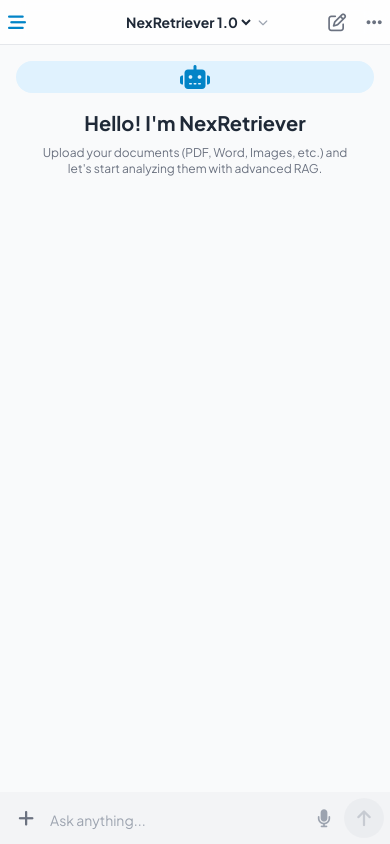
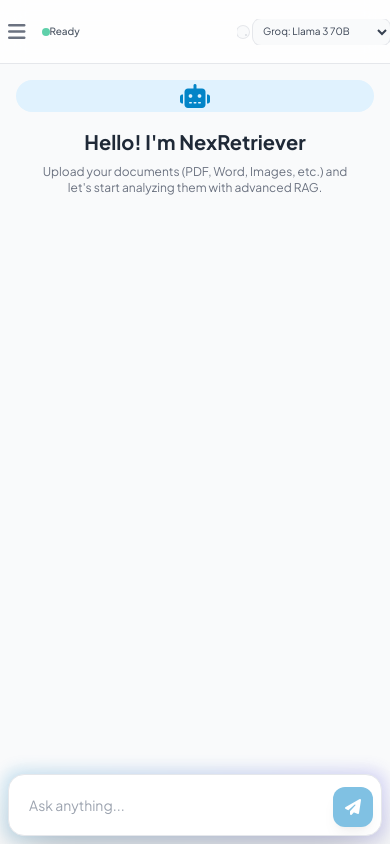
Before and after one commit to Gauravsonawane3435/pdf_rag_chatbot, a Python web app: template templates/index.html in a window 390 px wide. Run offline with Jinja, Linux system fonts and the light colour scheme; the template is opened without the code that fills it, so the values that code supplies are empty; some libraries are stand-ins or nearby versions.

Commit message:
style: final responsive UI refinements

```diff
--- a/static/script.js
+++ b/static/script.js
@@ -140,18 +140,7 @@ function setupEventListeners() {
 
     if (chatInput && sendBtn) {
         chatInput.addEventListener('input', () => {
-            const hasText = chatInput.value.trim() !== '';
-            sendBtn.disabled = !hasText;
-
-            // Visual feedback for send button like ChatGPT
-            if (hasText) {
-                sendBtn.classList.add('bg-primary-600', 'text-white');
-                sendBtn.classList.remove('bg-gray-200', 'dark:bg-slate-800', 'text-gray-400', 'dark:text-slate-600');
-            } else {
-                sendBtn.classList.remove('bg-primary-600', 'text-white');
-                sendBtn.classList.add('bg-gray-200', 'dark:bg-slate-800', 'text-gray-400', 'dark:text-slate-600');
-            }
-
+            sendBtn.disabled = chatInput.value.trim() === '';
             chatInput.style.height = 'auto';
             chatInput.style.height = chatInput.scrollHeight + 'px';
         });
@@ -162,24 +151,6 @@ function setupEventListeners() {
                 sendMessage();
             }
         });
-    }
-
-    const mobileNewChat = document.getElementById('mobile-new-chat-btn');
-    if (mobileNewChat) mobileNewChat.onclick = () => window.location.reload();
-
-    const mobileUpload = document.getElementById('mobile-upload-btn');
-    if (mobileUpload && fileInput) mobileUpload.onclick = () => fileInput.click();
-
-    const scrollBottomBtn = document.getElementById('scroll-bottom-btn');
-    if (scrollBottomBtn && chatMessages) {
-        chatMessages.addEventListener('scroll', () => {
-            const isScrolledUp = chatMessages.scrollHeight - chatMessages.scrollTop - chatMessages.clientHeight > 200;
-            if (isScrolledUp) scrollBottomBtn.classList.add('show');
-            else scrollBottomBtn.classList.remove('show');
-        });
-        scrollBottomBtn.onclick = () => {
-            chatMessages.scrollTo({ top: chatMessages.scrollHeight, behavior: 'smooth' });
-        };
     }
 
     if (dropZone && fileInput) {
@@ -436,8 +407,8 @@ function createBotMessageShell() {
     const div = document.createElement('div');
     div.className = 'flex justify-start animate-slide-in';
     div.innerHTML = `
-        <div class="max-w-[100%] md:max-w-[80%] flex flex-row items-start gap-3 md:gap-4">
-            <div class="bot-avatar w-8 h-8 rounded-full flex-shrink-0 flex items-center justify-center text-sm bg-gray-200 dark:bg-slate-800 text-gray-500 dark:text-slate-400">
+        <div class="max-w-[90%] md:max-w-[80%] flex flex-row items-start gap-4">
+            <div class="w-8 h-8 rounded-full flex-shrink-0 flex items-center justify-center text-sm bg-gray-200 dark:bg-slate-800 text-gray-500 dark:text-slate-400">
                 <i class="fas fa-robot"></i>
             </div>
             <div class="p-4 rounded-2xl bg-white dark:bg-slate-900 border border-gray-100 dark:border-slate-800 text-gray-800 dark:text-slate-100 chat-bubble-bot shadow-sm message-container w-full min-w-0 overflow-hidden">
@@ -525,8 +496,8 @@ function appendMessage(sender, content, sources = []) {
     const div = document.createElement('div');
     div.className = `flex ${sender === 'user' ? 'justify-end' : 'justify-start'} animate-slide-in`;
     div.innerHTML = `
-        <div class="max-w-[100%] md:max-w-[80%] flex ${sender === 'user' ? 'flex-row-reverse' : 'flex-row'} items-start gap-3 md:gap-4 w-full">
-            <div class="${sender === 'user' ? 'user-avatar' : 'bot-avatar'} w-8 h-8 rounded-full flex-shrink-0 flex items-center justify-center text-sm ${sender === 'user' ? 'bg-primary-600 text-white' : 'bg-gray-200 dark:bg-slate-800 text-gray-500 dark:text-slate-400'}">
+        <div class="max-w-[90%] md:max-w-[80%] flex ${sender === 'user' ? 'flex-row-reverse' : 'flex-row'} items-start gap-4">
+            <div class="w-8 h-8 rounded-full flex-shrink-0 flex items-center justify-center text-sm ${sender === 'user' ? 'bg-primary-600 text-white' : 'bg-gray-200 dark:bg-slate-800 text-gray-500 dark:text-slate-400'}">
                 <i class="fas ${sender === 'user' ? 'fa-user' : 'fa-robot'}"></i>
             </div>
             <div class="p-4 rounded-2xl ${sender === 'user' ? 'bg-primary-600 text-white chat-bubble-user shadow-lg shadow-primary-500/20' : 'bg-white dark:bg-slate-900 border border-gray-100 dark:border-slate-800 text-gray-800 dark:text-slate-100 chat-bubble-bot shadow-sm'} w-full min-w-0 overflow-hidden">
--- a/templates/index.html
+++ b/templates/index.html
@@ -93,36 +93,55 @@
 
         <!-- Main Content -->
         <main class="flex-1 flex flex-col relative bg-transparent w-full md:w-auto">
-            <!-- Header (Simplified like ChatGPT) -->
+            <!-- Header -->
             <header
-                class="h-14 md:h-16 border-b border-gray-200 dark:border-slate-800 bg-white/80 dark:bg-slate-900/80 backdrop-blur-md flex items-center justify-between px-3 md:px-8 z-10 sticky top-0">
-                <div class="flex items-center gap-1 md:gap-4">
+                class="h-16 border-b border-gray-200 dark:border-slate-800 bg-white/80 dark:bg-slate-900/80 backdrop-blur-md flex items-center justify-between px-3 md:px-8 z-10 sticky top-0">
+                <div class="flex items-center gap-2 md:gap-4 flex-shrink-0">
                     <!-- Mobile Menu Button -->
-                    <button id="mobile-menu-btn" class="p-2 text-gray-500 hover:text-primary-600 transition-colors">
-                        <i class="fas fa-bars-staggered text-lg"></i>
+                    <button id="mobile-menu-btn"
+                        class="md:hidden p-2 text-gray-500 hover:text-primary-600 transition-colors">
+                        <i class="fas fa-bars text-xl"></i>
                     </button>
+
+                    <span class="flex items-center gap-1.5 md:gap-2">
+                        <span class="w-2 h-2 rounded-full bg-emerald-500 animate-pulse"></span>
+                        <span class="text-[10px] sm:text-sm font-medium text-gray-600 dark:text-slate-400"
+                            id="session-status">Ready</span>
+                    </span>
                 </div>
 
-                <!-- Centered Model Selection (like ChatGPT 5.2) -->
-                <div class="absolute left-1/2 -translate-x-1/2 flex items-center gap-1 cursor-pointer">
+                <div class="flex items-center gap-1 md:gap-3 overflow-x-auto no-scrollbar">
+                    <!-- Vision Toggle -->
+                    <div
+                        class="flex items-center gap-1.5 md:gap-2 bg-gray-50 dark:bg-slate-800 p-1.5 md:p-2 rounded-lg ring-1 ring-gray-200 dark:ring-slate-700 flex-shrink-0">
+                        <span
+                            class="text-[9px] md:text-[10px] font-bold text-gray-400 uppercase tracking-widest hidden xs:inline">Vision</span>
+                        <label class="relative inline-flex items-center cursor-pointer">
+                            <input type="checkbox" id="vision-toggle" class="sr-only peer">
+                            <div
+                                class="w-7 h-4 md:w-8 md:h-4 bg-gray-200 peer-focus:outline-none rounded-full peer dark:bg-slate-700 peer-checked:after:translate-x-full peer-checked:after:border-white after:content-[''] after:absolute after:top-[2px] after:left-[2px] after:bg-white after:border-gray-300 after:border after:rounded-full after:h-3 after:w-3 after:transition-all peer-checked:bg-primary-600">
+                            </div>
+                        </label>
+                    </div>
+
+                    <div
+                        class="hidden sm:flex items-center gap-2 bg-gray-50 dark:bg-slate-800 p-2 rounded-lg ring-1 ring-gray-200 dark:ring-slate-700 flex-shrink-0">
+                        <span class="text-xs font-semibold text-gray-500 dark:text-slate-400">Stream</span>
+                        <label class="relative inline-flex items-center cursor-pointer">
+                            <input type="checkbox" id="stream-toggle" class="sr-only peer" checked>
+                            <div
+                                class="w-9 h-5 bg-gray-200 peer-focus:outline-none rounded-full peer dark:bg-slate-700 peer-checked:after:translate-x-full peer-checked:after:border-white after:content-[''] after:absolute after:top-[2px] after:left-[2px] after:bg-white after:border-gray-300 after:border after:rounded-full after:h-4 after:w-4 after:transition-all peer-checked:bg-primary-600">
+                            </div>
+                        </label>
+                    </div>
+
                     <select id="model-select"
-                        class="bg-transparent text-gray-800 dark:text-white text-sm md:text-base font-bold border-none focus:ring-0 p-1 outline-none appearance-none text-center cursor-pointer">
-                        <option value="groq/llama-3.3-70b-versatile">NexRetriever 1.0</option>
-                        <option value="openai/gpt-4-turbo">GPT-4 Turbo</option>
-                        <option value="anthropic/claude-3-5-sonnet-20240620">Claude 3.5</option>
-                        <option value="cohere/command-r-plus">Command R+</option>
+                        class="bg-gray-50 dark:bg-slate-800 text-gray-700 dark:text-slate-200 text-[10px] md:text-sm rounded-lg border-none ring-1 ring-gray-200 dark:ring-slate-700 focus:ring-2 focus:ring-primary-500 p-1.5 md:p-2 outline-none max-w-[100px] xs:max-w-[150px] md:max-w-xs truncate flex-shrink-0">
+                        <option value="groq/llama-3.3-70b-versatile">Groq: Llama 3 70B</option>
+                        <option value="openai/gpt-4-turbo">OpenAI: GPT-4 Turbo</option>
+                        <option value="anthropic/claude-3-5-sonnet-20240620">Claude 3.5 Sonnet</option>
+                        <option value="cohere/command-r-plus">Cohere: Command R+</option>
                     </select>
-                    <i class="fas fa-chevron-down text-[10px] text-gray-400"></i>
-                </div>
-
-                <div class="flex items-center gap-1 md:gap-3">
-                    <button id="mobile-new-chat-btn" class="p-2 text-gray-500 hover:text-primary-600 md:hidden">
-                        <i class="far fa-edit text-lg"></i>
-                    </button>
-                    <!-- Settings/Options Button (To hide the messy toggles) -->
-                    <button id="header-settings-btn" class="p-2 text-gray-500 hover:text-primary-600">
-                        <i class="fas fa-ellipsis-h text-lg"></i>
-                    </button>
                 </div>
             </header>
 
@@ -143,42 +162,35 @@
                 </div>
             </div>
 
-            <!-- Floating Scroll to Bottom Button (Mobile) -->
-            <button id="scroll-bottom-btn"
-                class="fixed bottom-24 right-4 w-10 h-10 bg-white dark:bg-slate-800 border border-gray-200 dark:border-slate-700 rounded-full flex items-center justify-center text-gray-500 shadow-lg transition-all opacity-0 pointer-events-none z-20">
-                <i class="fas fa-arrow-down"></i>
-            </button>
-
-            <!-- Input Area (Sleek ChatGPT Pill) -->
-            <div class="px-3 pb-4 md:px-8 md:pb-8 bg-transparent">
-                <div class="max-w-4xl mx-auto">
-                    <div id="sources-preview"
-                        class="hidden px-4 py-2 bg-gray-50 dark:bg-slate-800/50 rounded-t-2xl border-x border-t border-gray-200 dark:border-slate-800 flex items-center gap-2 overflow-x-auto no-scrollbar">
-                        <span
-                            class="text-[10px] font-bold text-primary-500 uppercase tracking-wider whitespace-nowrap">Context:</span>
-                        <div id="active-sources" class="flex gap-2"></div>
+            <!-- Input Area -->
+            <div class="p-2 sm:p-4 md:p-8 bg-transparent">
+                <div class="max-w-4xl mx-auto relative group">
+                    <div
+                        class="absolute -inset-1 bg-gradient-to-r from-primary-600 to-indigo-600 rounded-2xl blur opacity-20 group-focus-within:opacity-40 transition duration-1000">
                     </div>
                     <div
-                        class="relative bg-gray-100 dark:bg-slate-900 border-none rounded-[28px] overflow-hidden flex items-end p-1.5 gap-1 shadow-sm transition-all focus-within:ring-1 focus-within:ring-primary-500/50">
-                        <button id="mobile-upload-btn"
-                            class="w-10 h-10 flex items-center justify-center text-gray-500 hover:text-primary-600 flex-shrink-0">
-                            <i class="fas fa-plus text-lg"></i>
-                        </button>
-                        <textarea id="chat-input" rows="1" placeholder="Ask anything..."
-                            class="flex-1 bg-transparent border-none focus:ring-0 text-gray-700 dark:text-slate-200 py-2 px-1 resize-none max-h-48 custom-scrollbar placeholder-gray-400 dark:placeholder-slate-500 text-sm md:text-base"></textarea>
-
-                        <div class="flex items-center">
-                            <button id="mic-btn"
-                                class="w-10 h-10 flex items-center justify-center text-gray-400 hover:text-primary-500 flex-shrink-0">
-                                <i class="fas fa-microphone text-lg"></i>
-                            </button>
+                        class="relative bg-white dark:bg-slate-900 border border-gray-200 dark:border-slate-800 rounded-2xl overflow-hidden shadow-2xl">
+                        <div id="sources-preview"
+                            class="hidden px-4 py-2 bg-gray-50 dark:bg-slate-800/50 border-b border-gray-100 dark:border-slate-800 flex items-center gap-2 overflow-x-auto">
+                            <span
+                                class="text-xs font-semibold text-primary-500 uppercase tracking-wider whitespace-nowrap">Referring
+                                Documents:</span>
+                            <div id="active-sources" class="flex gap-2"></div>
+                        </div>
+                        <div class="flex items-end p-2 gap-2">
+                            <textarea id="chat-input" rows="1" placeholder="Ask anything..."
+                                class="flex-1 bg-transparent border-none focus:ring-0 text-gray-700 dark:text-slate-200 p-3 resize-none max-h-48 custom-scrollbar placeholder-gray-400 dark:placeholder-slate-500 text-sm md:text-base"></textarea>
                             <button id="send-btn"
-                                class="w-10 h-10 bg-gray-200 dark:bg-slate-800 text-gray-400 dark:text-slate-600 rounded-full flex items-center justify-center transition-all disabled:opacity-50 flex-shrink-0 ml-1"
+                                class="w-10 h-10 md:w-12 md:h-12 bg-primary-600 hover:bg-primary-700 text-white rounded-xl flex items-center justify-center transition-all shadow-lg hover:shadow-primary-500/25 active:scale-90 disabled:opacity-50 disabled:scale-100 flex-shrink-0"
                                 disabled>
-                                <i class="fas fa-arrow-up text-lg"></i>
+                                <i class="fas fa-paper-plane"></i>
                             </button>
                         </div>
                     </div>
+                    <p
+                        class="text-center mt-3 text-[10px] md:text-xs text-gray-400 dark:text-slate-600 hidden sm:block">
+                        NexRetriever can extract insights from complex documents. Powered by FAISS & Groq.
+                    </p>
                 </div>
             </div>
         </main>
```
Also changed, not shown: static/style.css (+2 -31 lines).
